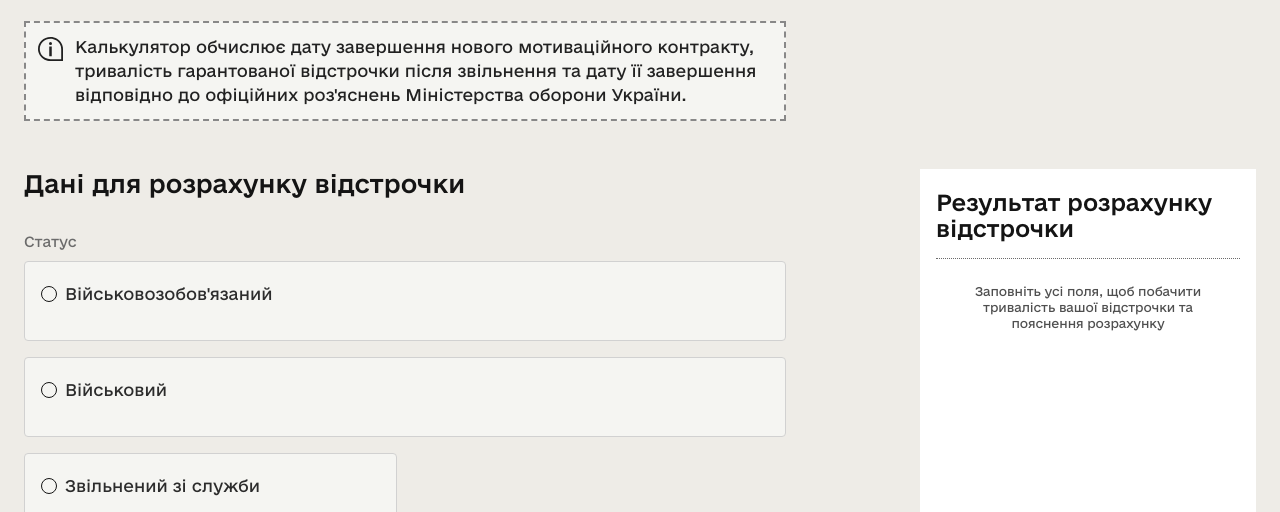
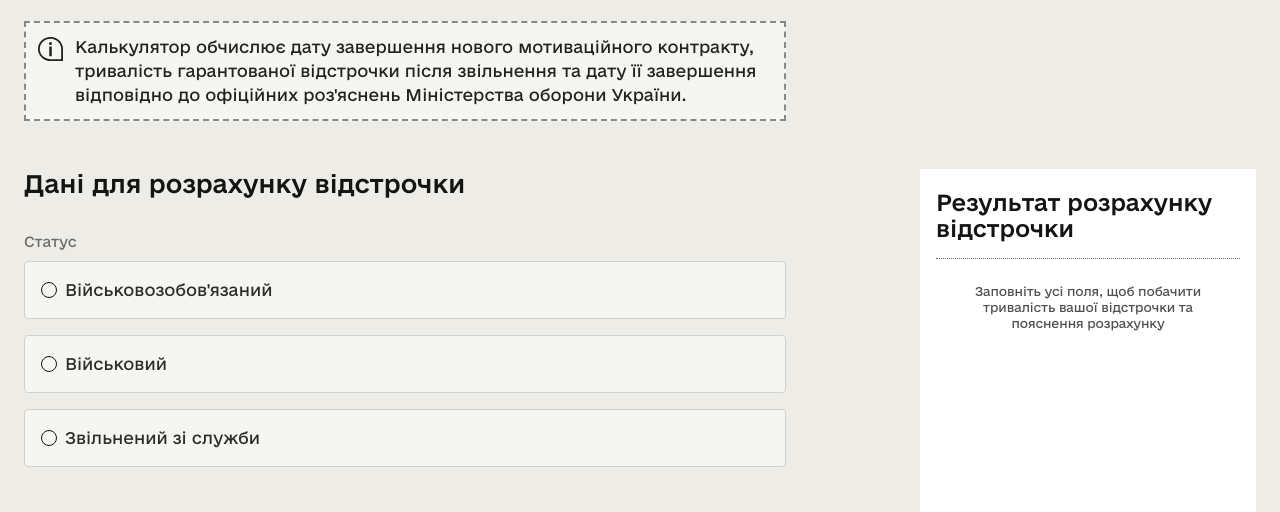
Before and after one commit to skytskyi/mod-calculator-vidstrochka, a website: page index.html in a window 1280 px wide. Shown: the part 296-808 px from the top of the page. Drawn offline with Linux system fonts and the light colour scheme.

Commit message:
Expand single-column radio cards and compact cards without terms.
Use full container width for formerly half-width option rows and reduce vertical padding when a card has no secondary term line.

Co-authored-by: Cursor <cursoragent@cursor.com>

```diff
--- a/styles.css
+++ b/styles.css
@@ -799,12 +799,6 @@ body.mod-nav-open {
   max-width: 100%;
 }
 
-@media (min-width: 700px) {
-  .radio-row--single {
-    max-width: var(--radio-card-width);
-  }
-}
-
 .radio-row .radio-card,
 .combat-assignment-grid .radio-card {
   width: 100%;
@@ -822,6 +816,17 @@ body.mod-nav-open {
   border-radius: var(--radius-card);
   cursor: pointer;
   min-height: 80px;
+}
+
+.radio-card:not(:has(.radio-card__term)) {
+  min-height: 0;
+  align-items: center;
+  padding-top: 16px;
+  padding-bottom: 16px;
+}
+
+.radio-card:not(:has(.radio-card__term)) .radio-card__ui {
+  margin-top: 0;
 }
 
 .radio-card input {
```
